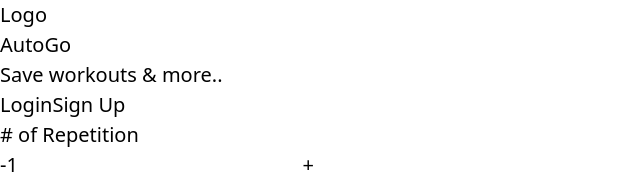
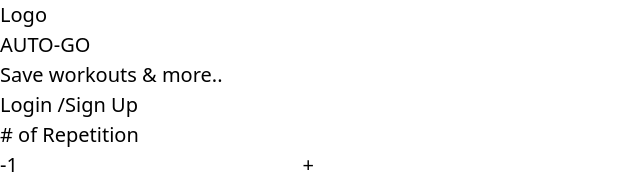
Before and after one commit to Stalloyde/autocoach, a React (Vite) app: page / in a window 1280 px wide. Shown: the top 174 px of the page, without its empty margins (0-640 px from the left). Built offline with nearby package versions, Linux system fonts and the light colour scheme.

Commit message:
Fix header spacing

```diff
--- a/src/Header.tsx
+++ b/src/Header.tsx
@@ -3,14 +3,27 @@ import { Link } from 'react-router';
 
 function Header() {
     return (
-        <div className="flex justify-between border border-slate-950 p-2">
-            <div className="p-2">Logo</div>
-            <h1 className="p-2 font-extrabold">AutoGo</h1>
-            <div className="content-center">
+        <div className="grid grid-cols-[1fr_4fr_1fr] border border-slate-950 p-2">
+            <div className="content-center p-2">Logo</div>
+            <h1 className="grid justify-center p-2 text-2xl font-extrabold">
+                AUTO-GO
+            </h1>
+            <div className="grid content-center justify-center">
                 <div className="text-xs italic">Save workouts & more..</div>
-                <div className="flex justify-center gap-10">
-                    <Link to="login">Login</Link>
-                    <Link to="signup">Sign Up</Link>
+                <div className="flex justify-center gap-2">
+                    <Link
+                        to="login"
+                        className="decoration-green-700 hover:underline"
+                    >
+                        Login
+                    </Link>{' '}
+                    /
+                    <Link
+                        to="signup"
+                        className="decoration-green-700 hover:underline"
+                    >
+                        Sign Up
+                    </Link>
                 </div>
             </div>
         </div>
```
